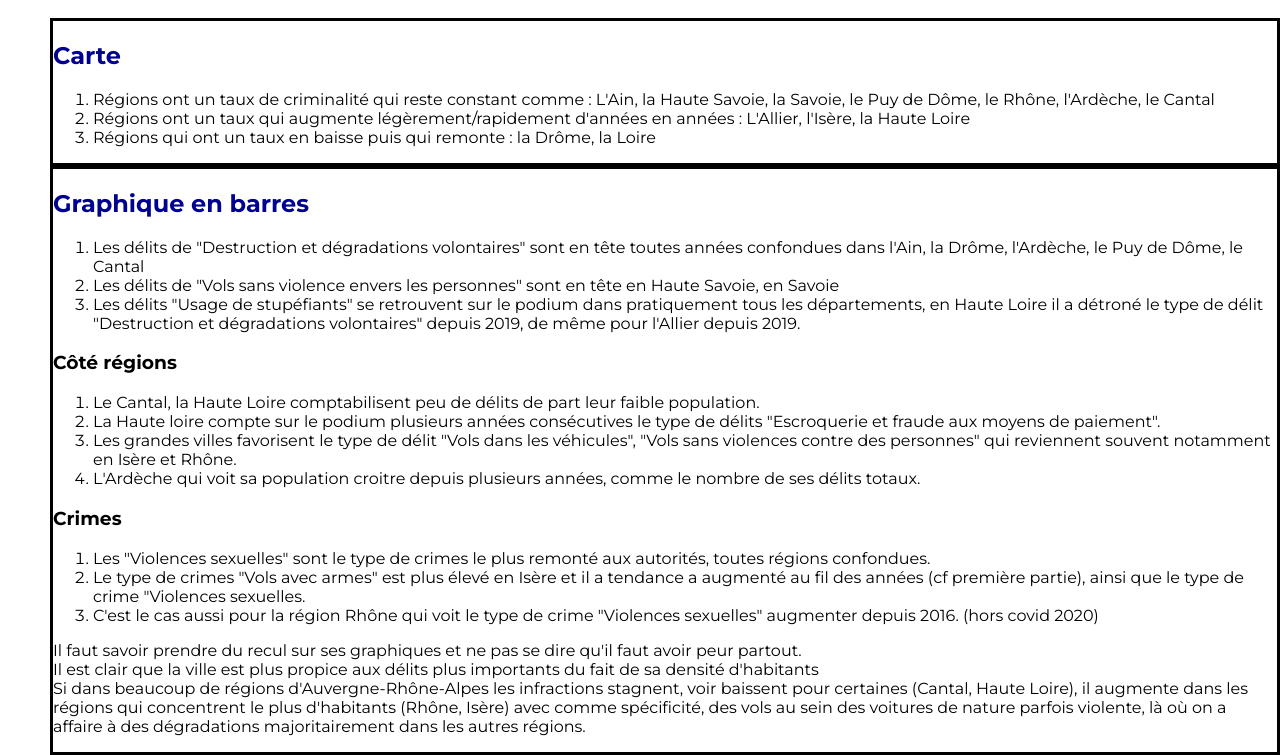
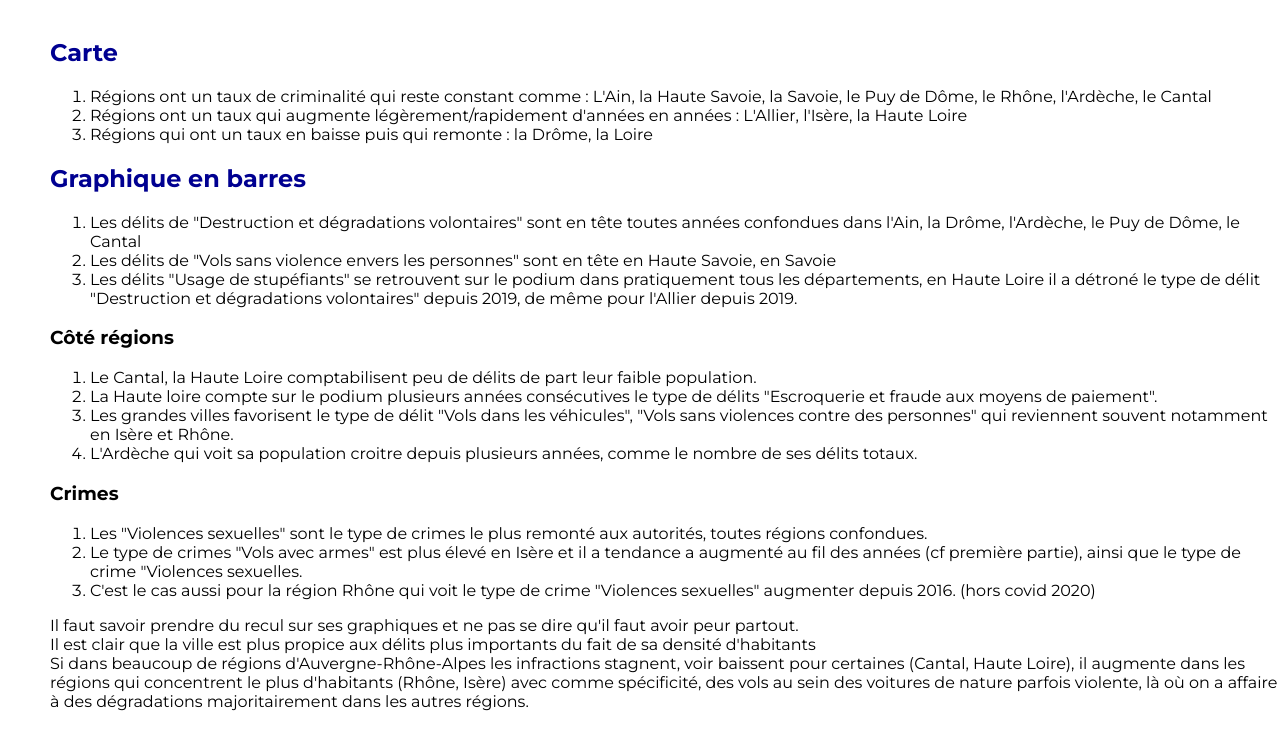
Before and after one commit to Flotauv/DataVisualization-Project, a plain HTML site: page page4/page4.html in a window 1280 px wide. Shown: the part 182-937 px from the top of the page. After the commit the page ends 909 px from the top, so only its background shows below. Drawn offline with nearby package versions, Linux system fonts and the light colour scheme.

Commit message:
css file

```diff
--- a/common.css
+++ b/common.css
@@ -291,10 +291,10 @@ section.Graphique-page2 svg {
 
 section.paragraphe-carte {
     margin-left: 50px;
-    border : solid 3px;
+
 }
 
 section.paragraphe-graph-barres {
     margin-left: 50px;
-    border : solid 3px;
+
 }
```
